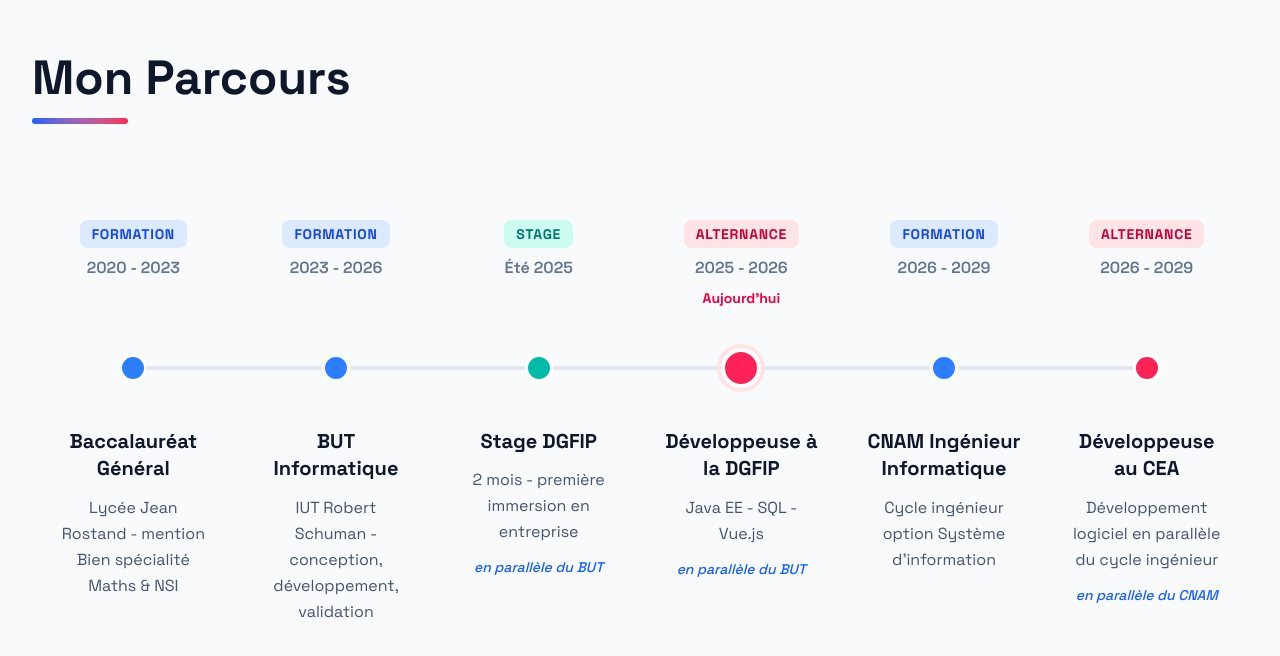
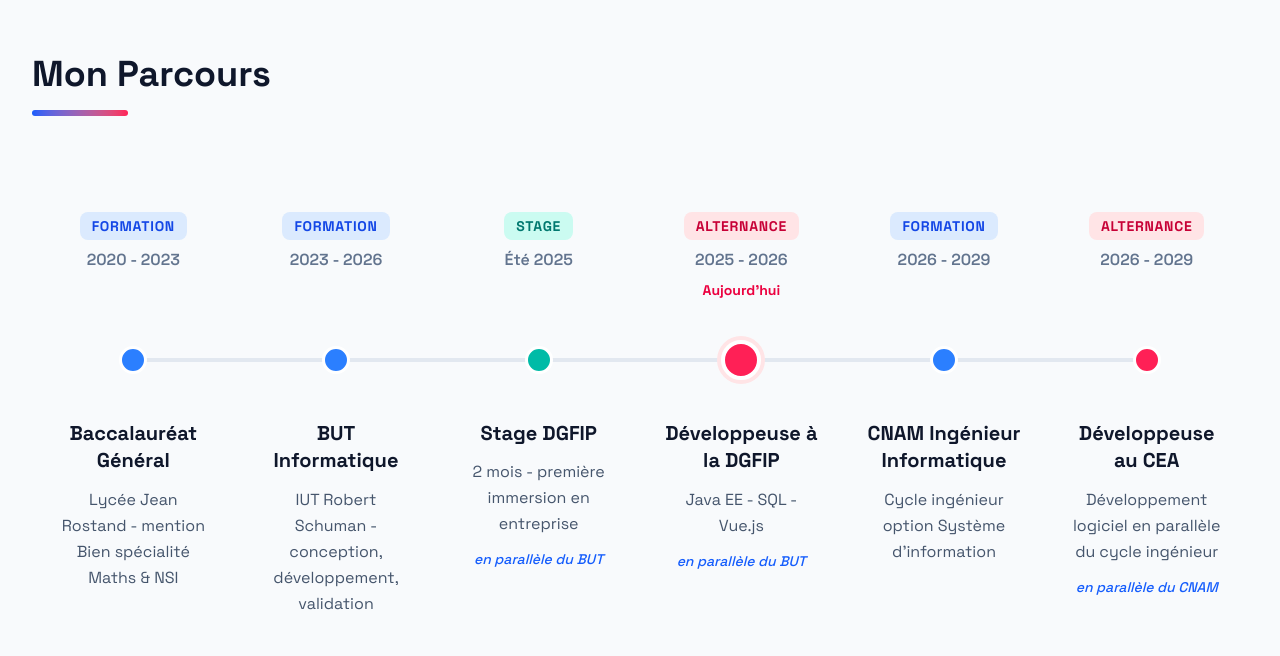
Before and after one commit to Priscillia-B/Portfolio, a React (Vite) app: page /#/ in a window 1280 px wide. Shown: the part 1535-2191 px from the top of the page. Built offline with nearby package versions, Linux system fonts and the light colour scheme.

Commit message:
Fix size of "Mon parcours"

```diff
--- a/src/components/Timeline.jsx
+++ b/src/components/Timeline.jsx
@@ -17,7 +17,7 @@
   return (
     <section className="max-w-7xl mx-auto px-4 sm:px-8 py-24 md:py-32">
       <div className="space-y-4 mb-20">
-        <h2 className="text-4xl md:text-5xl font-bold text-slate-900 dark:text-white">
+        <h2 className="text-3xl md:text-4xl font-bold text-slate-900 dark:text-white">
           Mon Parcours
         </h2>
 
```
